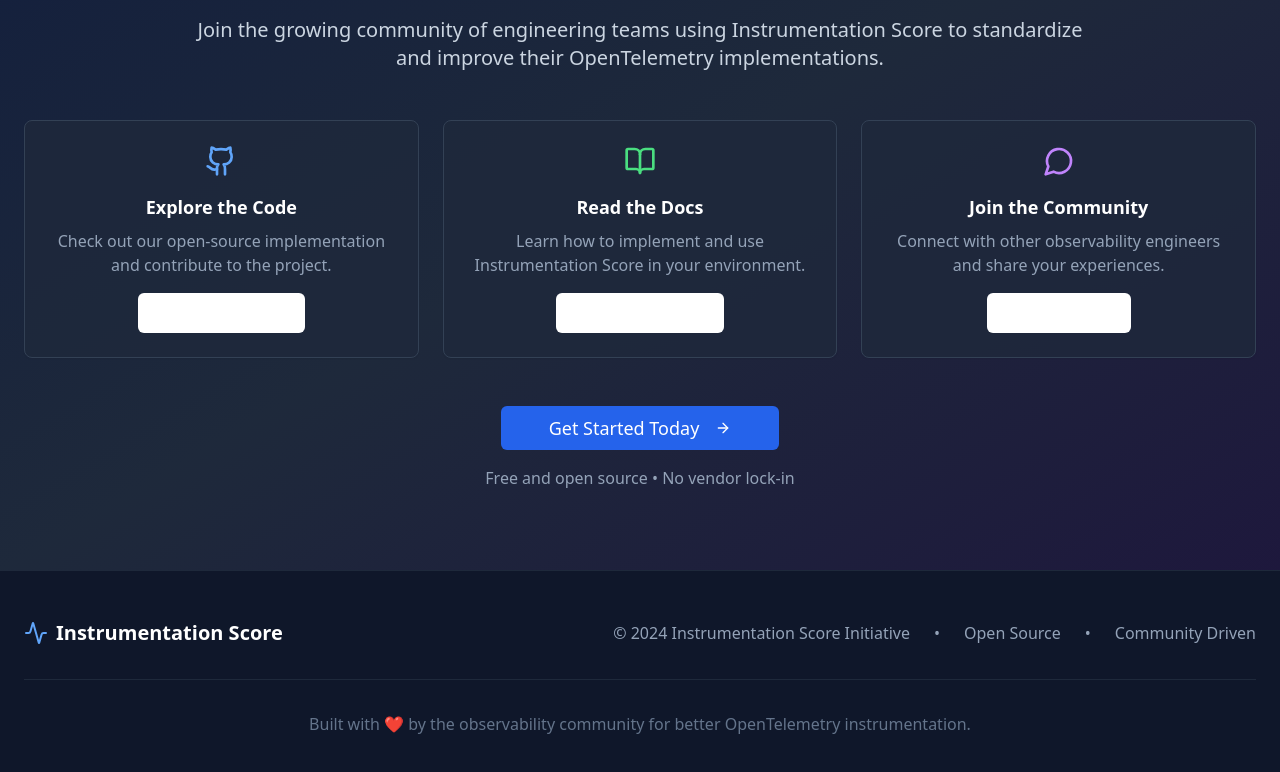
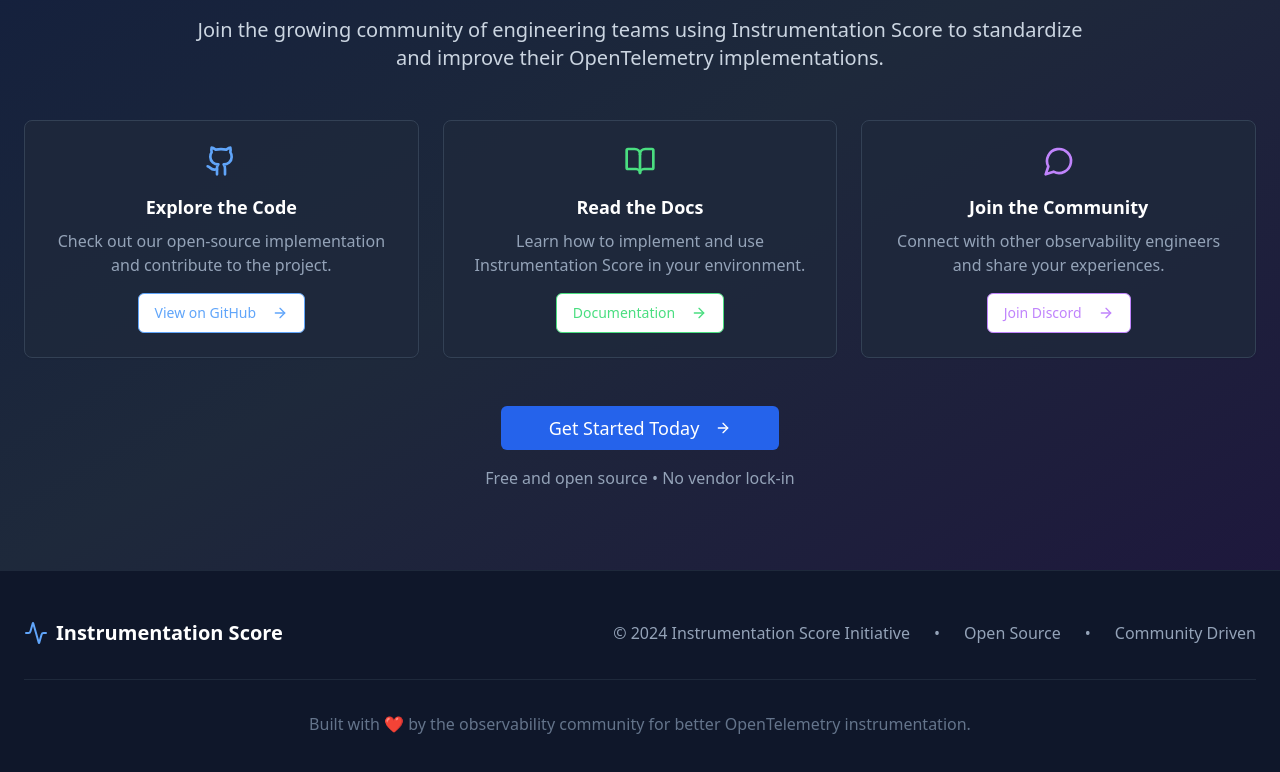
Before and after one commit to instrumentation-score/score.olly.garden, a React (Vite) app: page / in a window 1280 px wide. Shown: the part 2361-3133 px from the top of the page. Built offline with nearby package versions, Linux system fonts and the light colour scheme.

Commit message:
Fix: Improve button contrast
Adjust button styles to improve visibility.

```diff
--- a/src/components/CallToAction.tsx
+++ b/src/components/CallToAction.tsx
@@ -24,7 +24,7 @@ export const CallToAction = () => {
               <Github className="w-8 h-8 text-blue-400 mx-auto mb-4" />
               <h3 className="text-lg font-semibold text-white mb-2">Explore the Code</h3>
               <p className="text-slate-400 mb-4">Check out our open-source implementation and contribute to the project.</p>
-              <Button variant="outline" className="border-white/30 text-white hover:bg-white hover:text-slate-900">
+              <Button variant="outline" className="border-blue-400 text-blue-400 hover:bg-blue-400 hover:text-white">
                 View on GitHub
                 <ArrowRight className="ml-2 w-4 h-4" />
               </Button>
@@ -36,7 +36,7 @@ export const CallToAction = () => {
               <BookOpen className="w-8 h-8 text-green-400 mx-auto mb-4" />
               <h3 className="text-lg font-semibold text-white mb-2">Read the Docs</h3>
               <p className="text-slate-400 mb-4">Learn how to implement and use Instrumentation Score in your environment.</p>
-              <Button variant="outline" className="border-white/30 text-white hover:bg-white hover:text-slate-900">
+              <Button variant="outline" className="border-green-400 text-green-400 hover:bg-green-400 hover:text-white">
                 Documentation
                 <ArrowRight className="ml-2 w-4 h-4" />
               </Button>
@@ -48,7 +48,7 @@ export const CallToAction = () => {
               <MessageCircle className="w-8 h-8 text-purple-400 mx-auto mb-4" />
               <h3 className="text-lg font-semibold text-white mb-2">Join the Community</h3>
               <p className="text-slate-400 mb-4">Connect with other observability engineers and share your experiences.</p>
-              <Button variant="outline" className="border-white/30 text-white hover:bg-white hover:text-slate-900">
+              <Button variant="outline" className="border-purple-400 text-purple-400 hover:bg-purple-400 hover:text-white">
                 Join Discord
                 <ArrowRight className="ml-2 w-4 h-4" />
               </Button>
```
